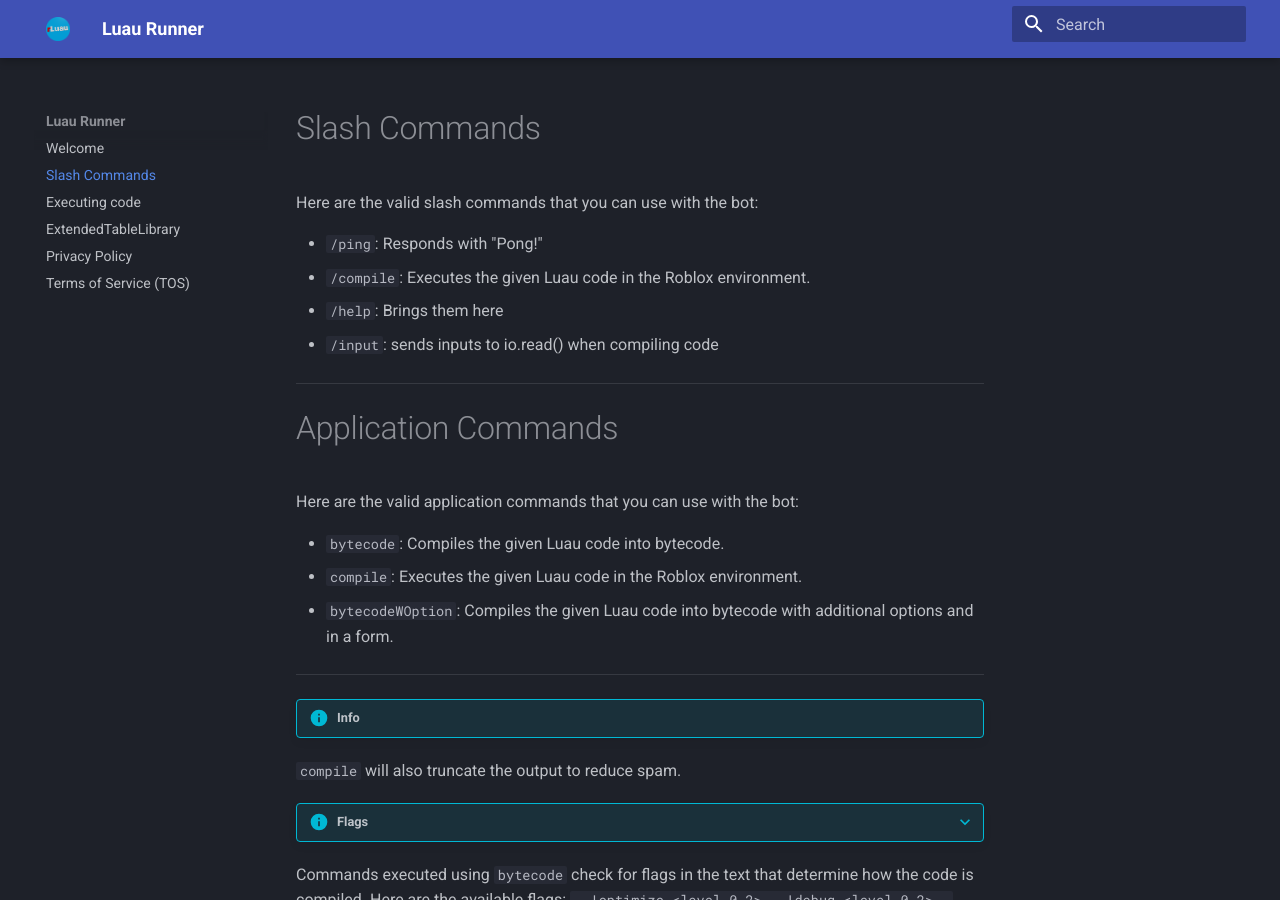
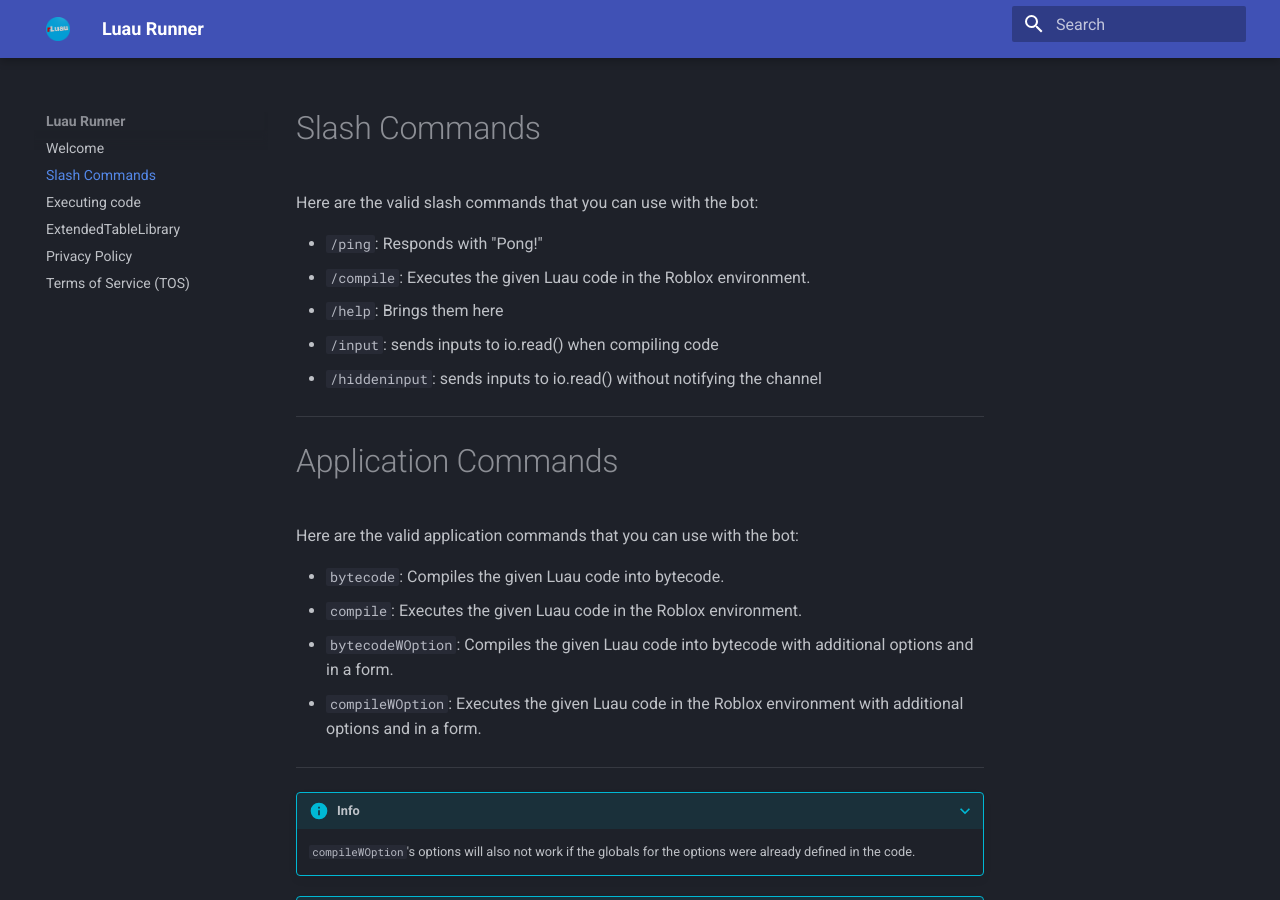
Before and after one commit to haotian2006/LuauBotSite, an MkDocs documentation site: the page built from docs/Commands.md, in a window 1280 px wide and 900 px high. Built offline with MkDocs 1.6.1 and Material for MkDocs 9.7.7, drawn with Linux system fonts in a browser that asks for light colours; some of the changed text lies outside the part shown.

Commit message:
added more commands

````diff
--- a/docs/Commands.md
+++ b/docs/Commands.md
@@ -6,6 +6,7 @@
 - `/compile`: Executes the given Luau code in the Roblox environment.
 - `/help`: Brings them here
 - `/input`: sends inputs to io.read() when compiling code
+- `/hiddeninput`: sends inputs to io.read() without notifying the channel
 
 ---
 
@@ -16,8 +17,43 @@
 - `bytecode`: Compiles the given Luau code into bytecode.
 - `compile`: Executes the given Luau code in the Roblox environment.
 - `bytecodeWOption`: Compiles the given Luau code into bytecode with additional options and in a form.
+- `compileWOption`: Executes the given Luau code in the Roblox environment with additional options and in a form.
 
 ---
+
+???+ info
+    `compileWOption`'s options will also not work if the globals for the options were already defined in the code.
+
+???+ info
+    `compileWOption`'s `Additional Code` Option by default will append the code to the end of the original code.
+    Example:
+    Original Code: `print('hi')`
+    Additional Code: `print('after')`
+    Result:
+
+    ```lua
+    print('hi')
+    print('after')
+    ```
+
+    You can also add a `{CODE}` placeholder in the additional code to specify where the original code should be placed.
+    Example:
+    Original Code: `print('hi')`
+    Additional Code:
+
+    ```lua
+    print('before')
+    {CODE}
+    print('after')
+    ```
+
+    Result:
+
+    ```lua
+    print('before')
+    print('hi')
+    print('after')
+    ```
 
 !!! info
 `compile` will also truncate the output to reduce spam.
````
